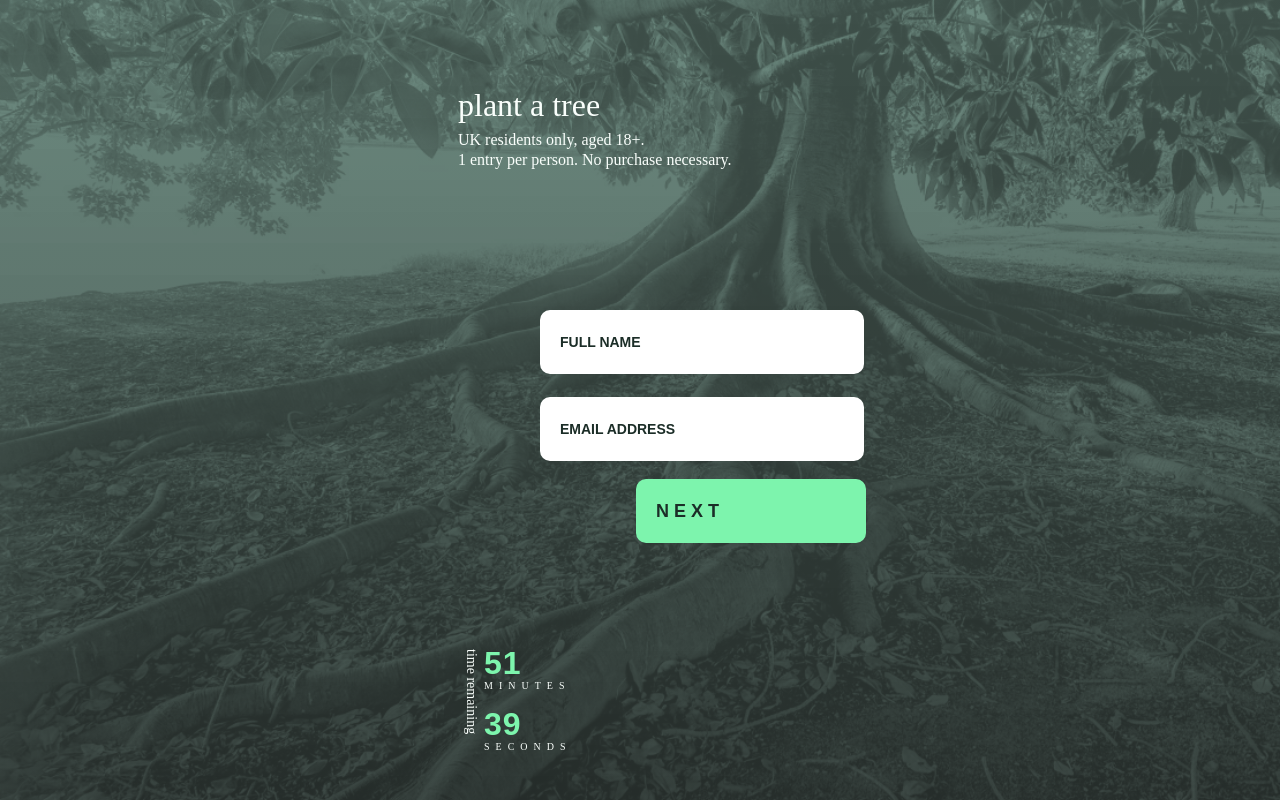
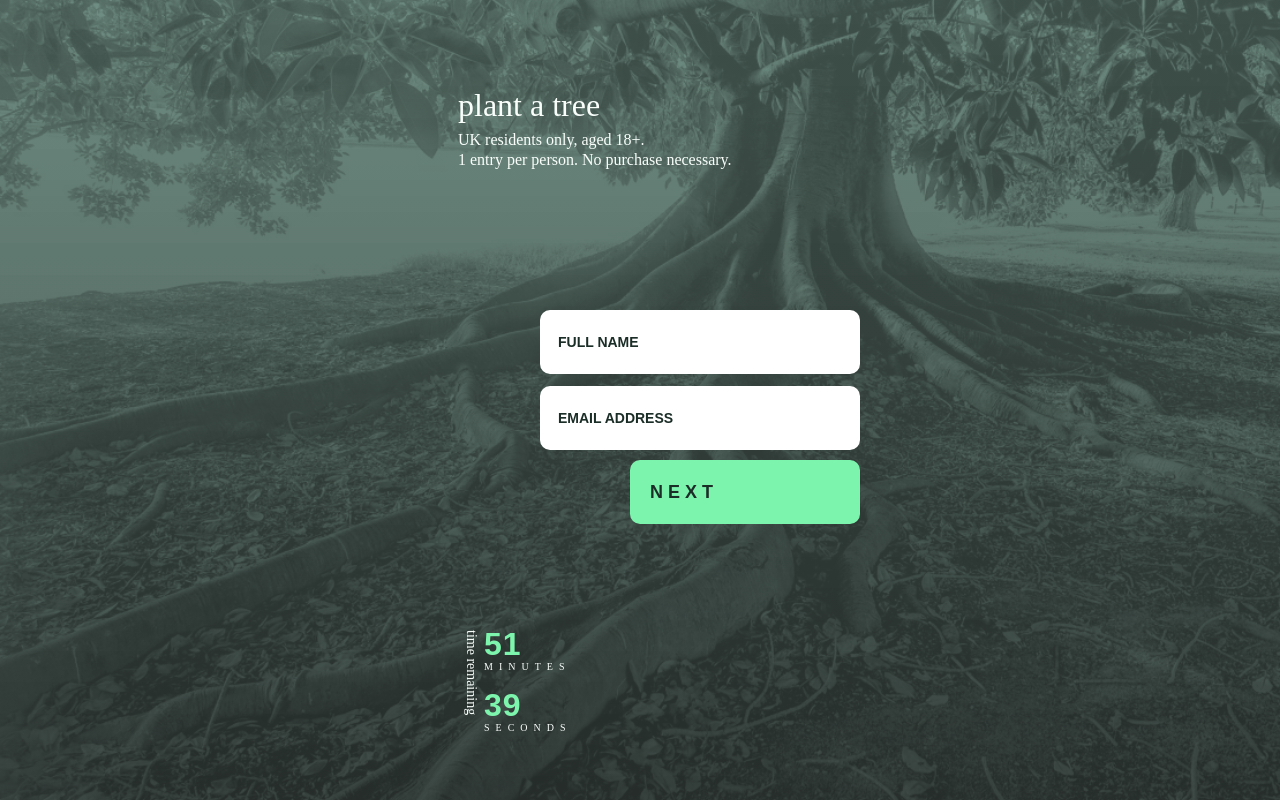
Before and after one commit to hann0r/skills-test, a React (Create React App) app: page / in a window 1280 px wide. Built offline with nearby package versions, Linux system fonts and the light colour scheme; a web font is replaced by a local one.

Commit message:
Adjusted input media

```diff
--- a/src/App.module.css
+++ b/src/App.module.css
@@ -100,6 +100,17 @@
     margin-top: 150px;
   }
 }
+@media (min-height: 915px) {
+  .header {
+    margin-top: 120px;
+  }
+  .main {
+    margin-top: 170px !important;
+  }
+  .footer {
+    margin-top: 220px !important;
+  }
+}
 @media (min-height: 844px) {
   .footer {
     margin-top: 200px;
--- a/src/Components/Form.module.css
+++ b/src/Components/Form.module.css
@@ -10,7 +10,7 @@
   letter-spacing: 5px;
   text-transform: uppercase;
   border: 0px;
-  margin-left: 196px;
+  margin-left: 190px;
   margin-top: 8px;
   width: 230px;
   height: 64px;
@@ -18,16 +18,15 @@
 }
 
 .fullName {
-  margin-bottom: 15px;
+  margin-bottom: 12px;
 }
 
 .emailAddress {
-  margin-bottom: 10px;
-  margin-top: 8px;
+  margin-bottom: 2px;
 }
 
 input {
-  padding: 0 20px;
+  padding: 0 18px;
   border-radius: 10px;
   line-height: 100%;
   margin-left: 100px;
@@ -48,3 +47,8 @@ input {
     margin-left: 120px;
   }
 }
+@media (min-height: 915px) {
+  .btn {
+    margin-left: 256px !important;
+  }
+}
```
